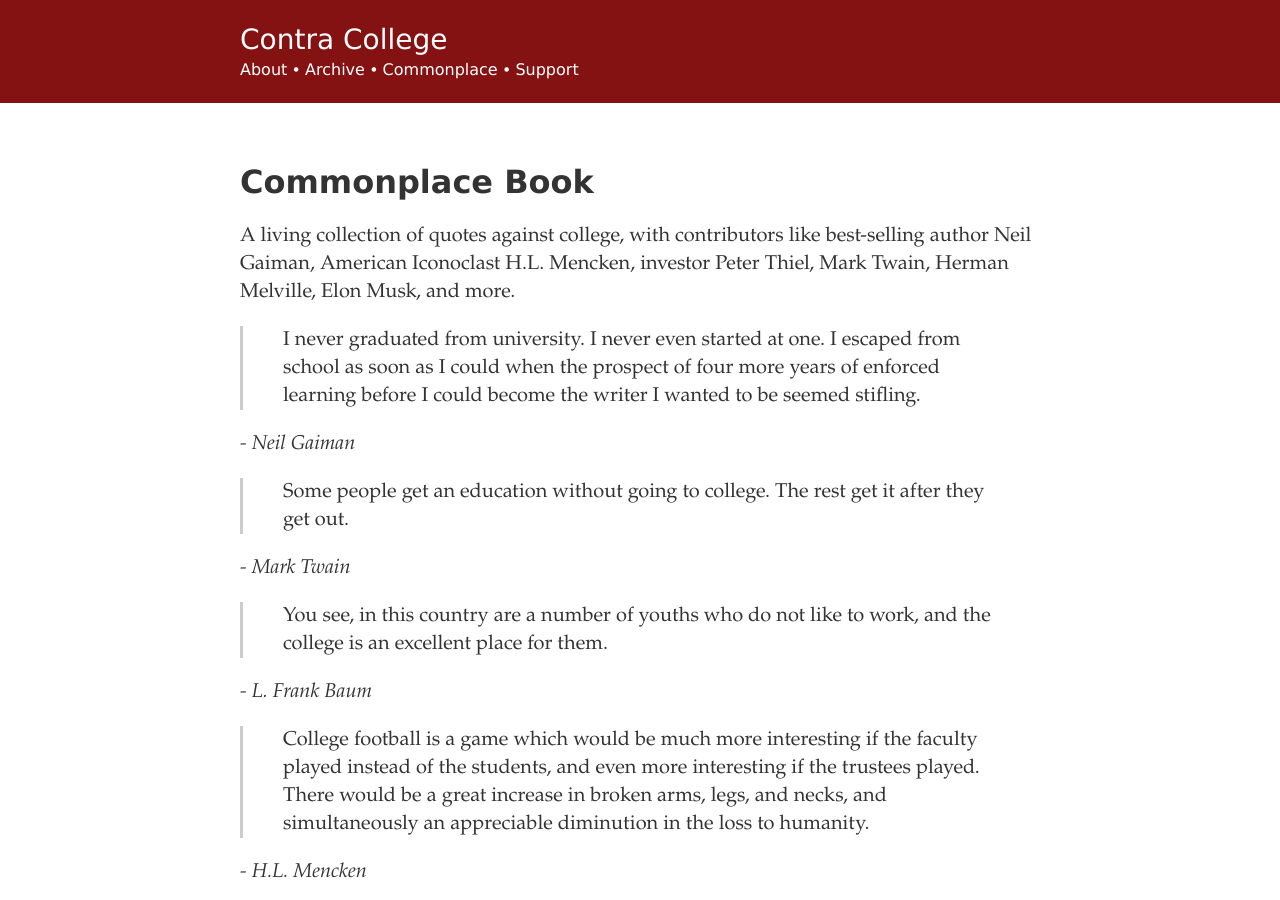
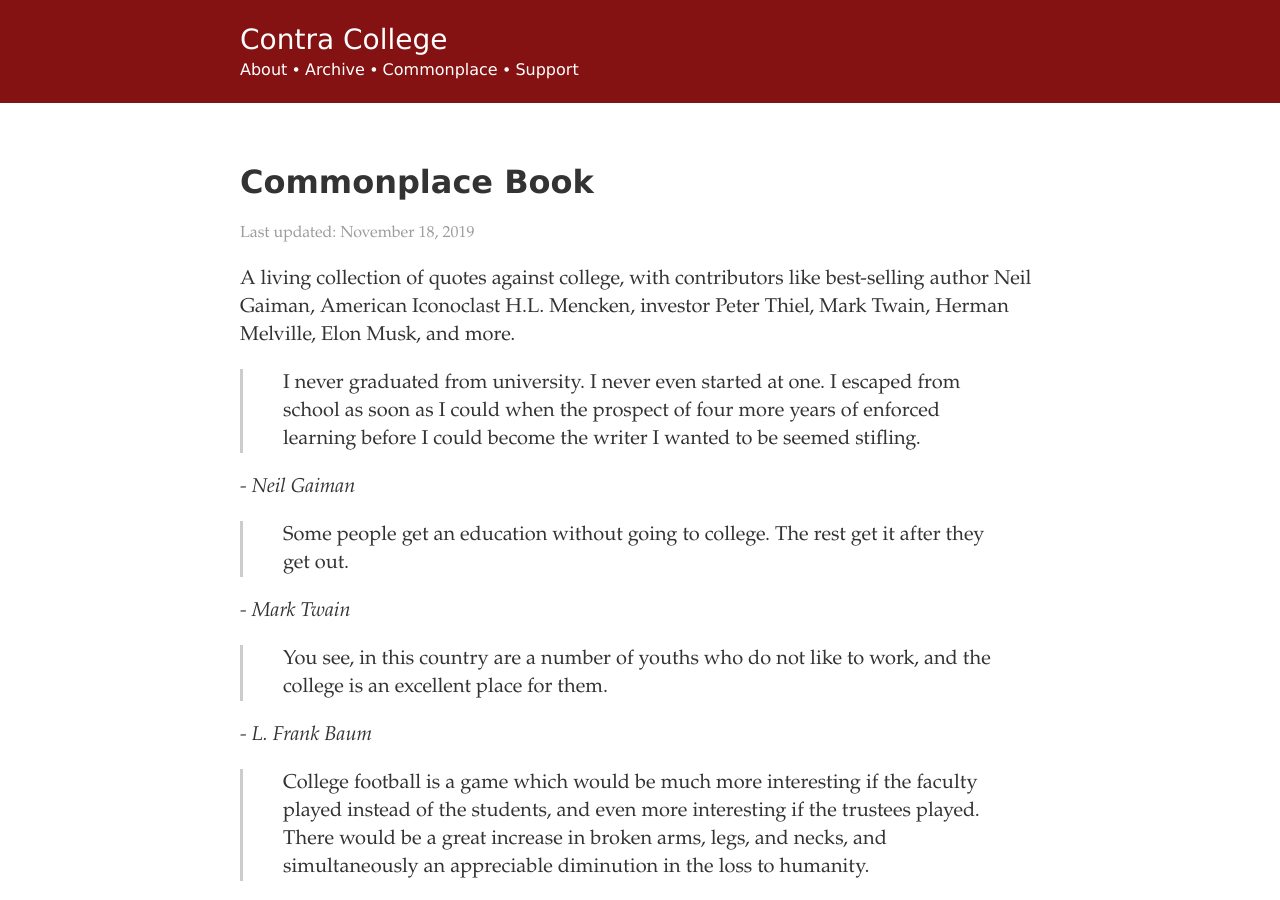
Before and after one commit to derykmakgill/nsi, a Jekyll site: the page built from commonplace.md, in a window 1280 px wide and 900 px high. Built offline with Jekyll 4.4.1, drawn with Linux system fonts in a browser that asks for light colours; our own code applies the rules of GitHub Pages for plain Markdown files.

Commit message:
Update commonplace.md

```diff
--- a/commonplace.md
+++ b/commonplace.md
@@ -3,6 +3,10 @@
 ---
 
 # Commonplace Book
+<p class="date">
+        Last updated: November 18, 2019
+
+      </p>
 
 A living collection of quotes against college, with contributors like best-selling author Neil Gaiman, American Iconoclast H.L. Mencken, investor Peter Thiel, Mark Twain, Herman Melville, Elon Musk, and more.
 
```
